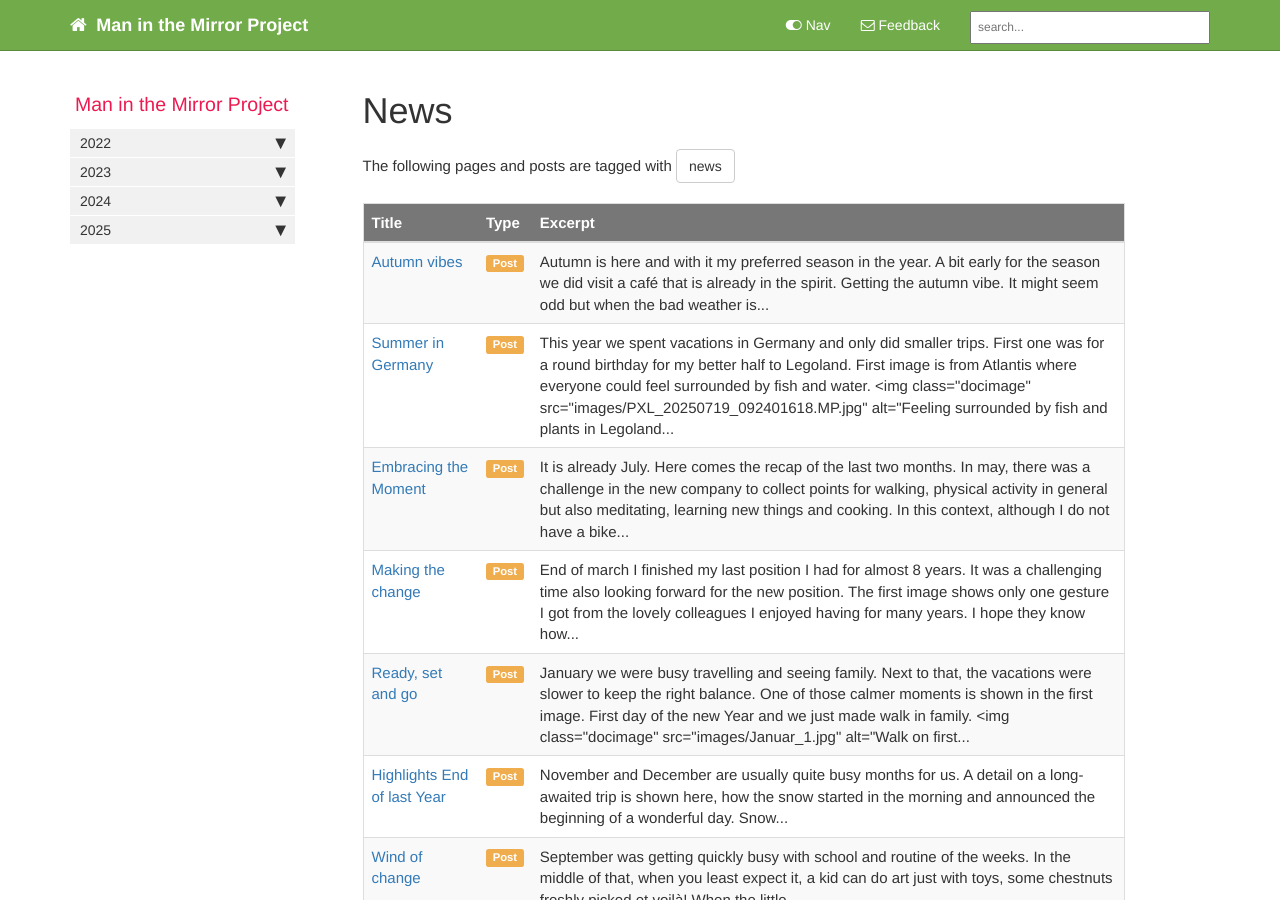
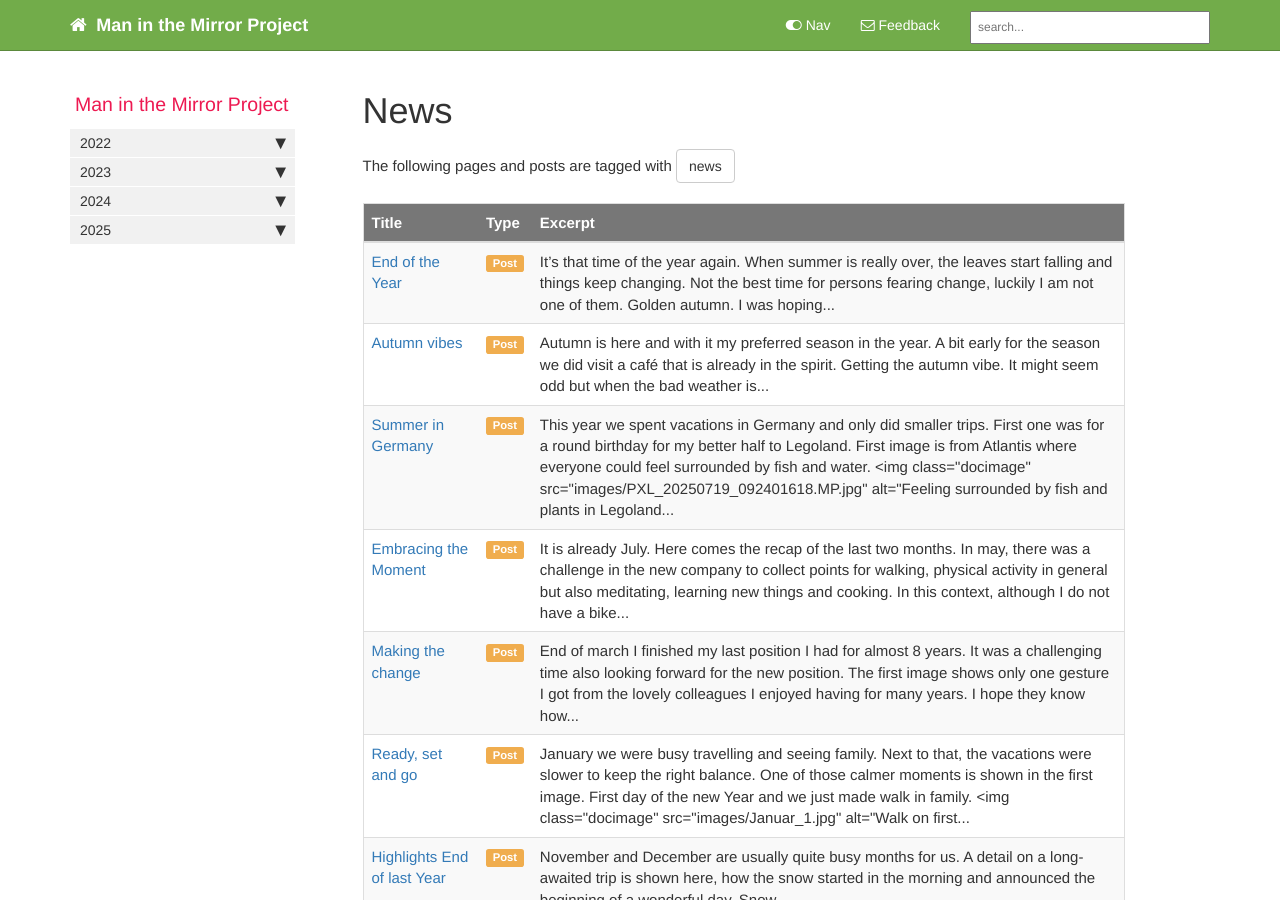
Before and after one commit to bunkeak/my-jekyll-website, a Jekyll site: the page built from tags/tag_news.md, in a window 1280 px wide and 900 px high. Built offline with Jekyll 4.4.1, drawn with Linux system fonts in a browser that asks for light colours; comment, search, counter and statistics services are not loaded.

Commit message:
Wrap up 2026 and think about new challenge more in detail

```diff
--- a/_data/sidebars/mydoc_sidebar.yml
+++ b/_data/sidebars/mydoc_sidebar.yml
@@ -100,5 +100,7 @@ entries:
     - title: Autumn vibes
       url: /autumn-vibes.html
       output: web, pdf
-
+    - title: End of the Year
+      url: /end-of-the-year.html
+      output: web, pdf
 # Copyright 2021 Google LLC
--- /dev/null
+++ b/_posts/2025-11-30-end-of-the-year.md
@@ -0,0 +1,29 @@
+---
+title:  "End of the Year"
+categories: jekyll update
+permalink: end-of-the-year.html
+sidebar: mydoc_sidebar
+tags: [news]
+---
+
+It's that time of the year again. When summer is really over, the leaves start falling and things keep changing. Not the best time for persons fearing change, luckily I am not one of them.
+
+{% include image.html file="PXL_20251105_095254276.MP.jpg" alt="Gold autumn setting with a river nearby." caption="Golden autumn." %}
+
+I was hoping for that mood in November, I do that almost the entire year and on a walk it just looked stunning. This for me is perfect.
+
+We did travels, too. I bought a ticket for a month for the little one and we had a little adventure to ourselfs travelling with a lot of persons at the end of the week. It was fun, it was long and we did the last part by car with my better half.
+
+{% include image.html file="PXL_20251107_134037306.MP.jpg" alt="An old trainstation with beautiful architecture." caption="Beautiful trainstation." %}
+
+We rediscovered the botanical garden in Munich and spent quite some time admiring flora and fauna from diverse regions of the earth in greenhouses.
+
+{% include image.html file="PXL_20251206_114941917.MP.jpg" alt="Misty impression in the greenhouse." caption="Botanical garden excursion." %}
+
+Last day of the year was planned some time to relax and enjoy, the little one however had other plans. I wanted to swim, she wanted to test out something more exciting. I was worried, I admit it, especially as going there just the two of us meant I had to play along.
+
+{% include image.html file="PXL_20251231_151737954.jpg" alt="Indoor playground in the city nearby." caption="Climbing area at the indoor playground." %}
+
+She tried a lot, the climbing, the trampolines and much more. The part you see on the image looks great, but was not her favorite, she enjoyed much more the trampoline area.
+
+I am very proud of her that she challenges herself, must be typical for young persons, they try out so many things that we might have already stopped. For 2026, new challenge ahead. More about that latest end of February.
```
Also changed, not shown: images/PXL_20251105_095254276.MP.jpg (added), images/PXL_20251107_134037306.MP.jpg (added), images/PXL_20251206_114941917.MP.jpg (added), images/PXL_20251231_151737954.jpg (added).
